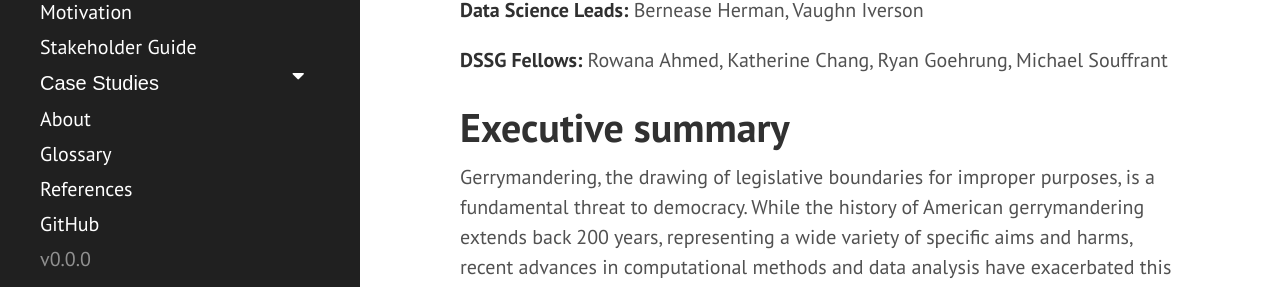
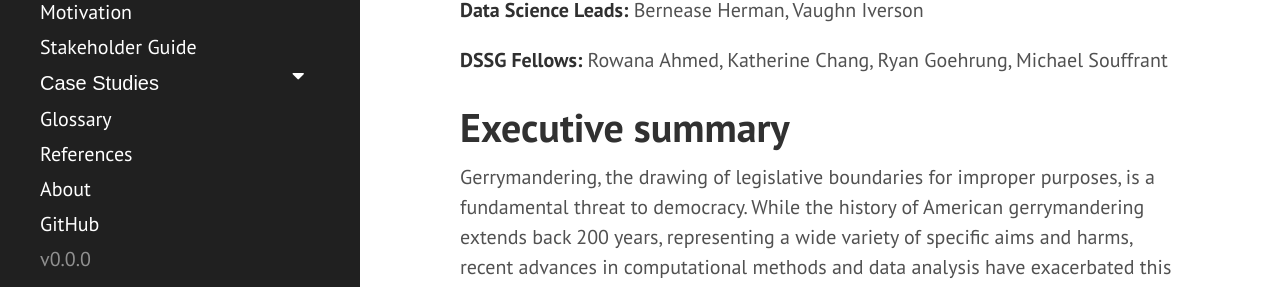
Before and after one commit to uwescience/DSSG2021-redistricting-website, a Jekyll site: the page built from index.md, in a window 1280 px wide. Shown: the part 533-820 px from the top of the page. Built offline with Jekyll 4.4.1, drawn with Linux system fonts in a browser that asks for light colours; the list of posts is cut into pages by our own code.

Commit message:
Update sidebar.html

```diff
--- a/_includes/sidebar.html
+++ b/_includes/sidebar.html
@@ -26,9 +26,9 @@
           <a href="{{ '/texas' | prepend: site.baseurl }}">Texas</a><br/>
       </div>
 
-      <a class="sidebar-nav-item {% if page.url == node.url %} active{% endif %}" href="{{ '/about' | prepend: site.baseurl }}">About</a>
       <a class="sidebar-nav-item {% if page.url == node.url %} active{% endif %}" href="{{ '/glossary' | prepend: site.baseurl }}">Glossary</a>
       <a class="sidebar-nav-item {% if page.url == node.url %} active{% endif %}" href="{{ '/references' | prepend: site.baseurl }}">References</a>
+      <a class="sidebar-nav-item {% if page.url == node.url %} active{% endif %}" href="{{ '/about' | prepend: site.baseurl }}">About</a>
       <script>
 /* Loop through all dropdown buttons to toggle between hiding and showing its dropdown content - This allows the user to have multiple dropdowns without any conflict */
 var dropdown = document.getElementsByClassName("dropdown-btn");
```
